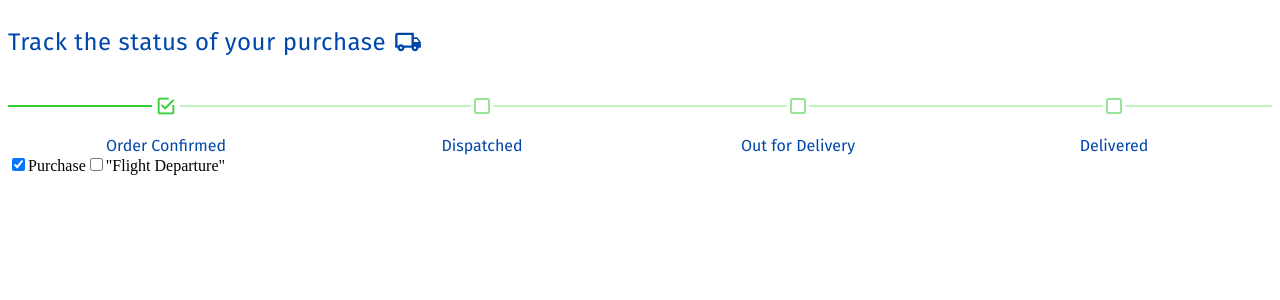
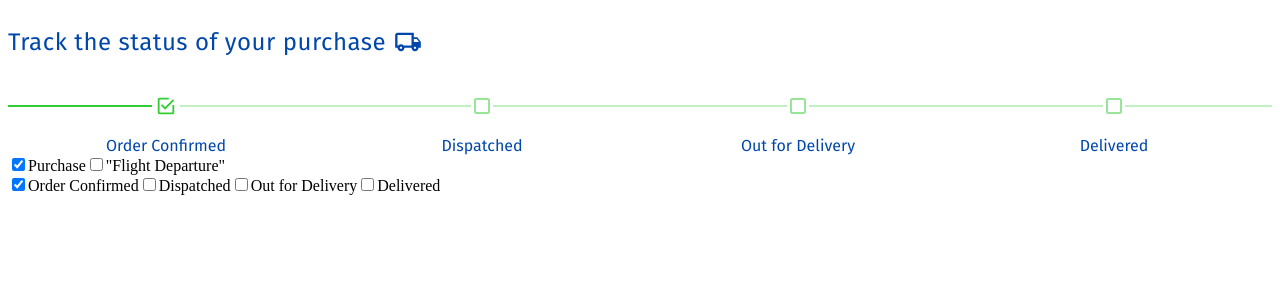
Before and after one commit to luizfiorentino/reusable-components-hub, a Next.js app: page /steptracker in a window 1280 px wide. Shown: the top 300 px of the page. Built offline with nearby package versions, Linux system fonts and the light colour scheme.

Commit message:
added checkboxes to change tracker mode (purchase/flight) and their respective steps

```diff
--- a/pages/index.js
+++ b/pages/index.js
@@ -35,6 +35,7 @@ export default function index() {
           stepIndex={stepIndex}
         />
       </div>
+
       {/* <div className={styles.buttonsDashboard}>
         <Button onClick={decreaseProgress}>-</Button>
         <Button onClick={increaseProgress}>+</Button>
--- a/pages/steptracker/index.js
+++ b/pages/steptracker/index.js
@@ -8,7 +8,6 @@ export default function steptracker() {
     "purchase"
     //"Track the status of your purchase"
   );
-  const [currentStep, setCurrentStep] = useState("Order Confirmed");
 
   const barSteps1 = [
     "Order Confirmed",
@@ -18,19 +17,30 @@ export default function steptracker() {
   ];
 
   const barSteps2 = [
+    "Bag Drop",
     "Security",
-    "Passport control",
-    "Expected boarding",
+    "Passport Control",
+    "Expected Boarding",
     "Departure",
   ];
+  const [barSteps, setBarSteps] = useState(barSteps1);
+  const [currentStep, setCurrentStep] = useState(barSteps[0]);
+  const [stepIndex, setStepIndex] = useState(barSteps.indexOf(currentStep));
   //const currentStep = "Out for Delivery";
-  const stepIndex =
-    trackerMode === "purchase"
-      ? barSteps1.indexOf(currentStep)
-      : barSteps2.indexOf(currentStep);
+  // const stepIndex =
+  //   trackerMode === "purchase"
+  //     ? barSteps1.indexOf(currentStep)
+  //     : barSteps2.indexOf(currentStep);
 
-  const handleCheckboxClick = (option) => {
-    setTrackerMode(option);
+  const handleTrackerMode = (trackerMode, stepsOption) => {
+    setTrackerMode(trackerMode);
+    setBarSteps(stepsOption);
+  };
+
+  const handleSelectStep = (index) => {
+    console.log(barSteps[index]);
+    setStepIndex(index);
+    console.log("clicked", index);
   };
 
   return (
@@ -56,7 +66,7 @@ export default function steptracker() {
           <input
             type="checkbox"
             checked={trackerMode === "purchase"}
-            onClick={() => handleCheckboxClick("purchase")}
+            onClick={() => handleTrackerMode("purchase", barSteps1)}
           />
           Purchase
         </label>
@@ -64,11 +74,22 @@ export default function steptracker() {
           <input
             type="checkbox"
             checked={trackerMode === "flight departure"}
-            onClick={() => handleCheckboxClick("flight departure")}
+            onClick={() => handleTrackerMode("flight departure", barSteps2)}
           />
           "Flight Departure"
         </label>
       </div>
+
+      {barSteps?.map((el, index) => (
+        <label>
+          <input
+            type="checkbox"
+            checked={stepIndex === index}
+            onClick={() => handleSelectStep(index)}
+          />
+          {el}
+        </label>
+      ))}
     </div>
   );
 }
```
